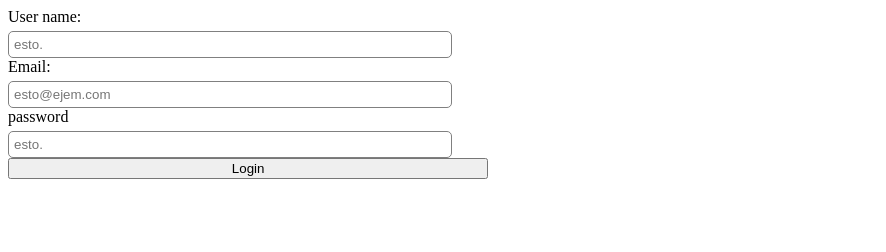
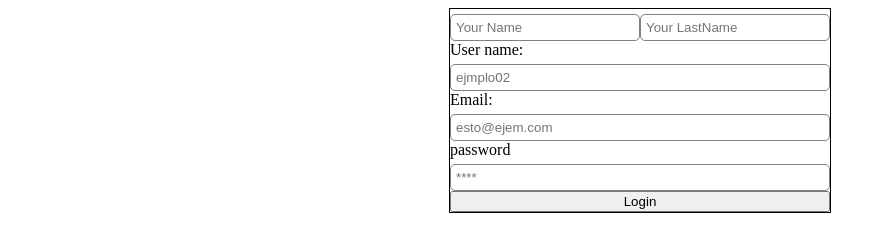
Before and after one commit to DiegoRodriguezRojas/Ejercicio-Formularios, a plain HTML site: page index.html in a window 1280 px wide. Shown: the whole page, without its empty margins (0-886 px from the left). Drawn offline with Linux system fonts and the light colour scheme.

Commit message:
Se uso flexbox para los label e input

```diff
--- a/css/main.css
+++ b/css/main.css
@@ -1,5 +1,22 @@
 section{
-  width: 38%;
+  display: flex;
+  justify-content: center;
+}
+
+
+form{
+  width: 380px;
+  border: 1px solid;
+  display: flex;
+  flex-direction: column;
+}
+
+.two-colums{
+  display: flex;
+}
+
+.two-colums > * {
+  width: 50%;
 }
 
 input{
@@ -7,13 +24,13 @@ input{
   border: 1px solid grey;
   padding: 5px;
   margin-top: 5px;
-  width: 90%;
+  /* width: 90%; */
 }
 
-label, input{
+/* label, input{
   display: block;
 
-}
+} */
 
 button{
   width: 100%;
--- a/index.html
+++ b/index.html
@@ -8,12 +8,16 @@
   <body>
     <section>
       <form action="#" method="post">
+        <div class="two-colums">
+            <input type="text" name="name" id="name" placeholder="Your Name">
+              <input type="text" name="last name" id="lastname" placeholder="Your LastName">
+        </div>
         <label for="user-name">User name:</label>
-        <input type="text" name="user-name" id="user-name" placeholder="esto.">
+        <input type="text" name="user-name" id="user-name" placeholder="ejmplo02">
         <label for="email">Email:</label>
         <input type="email" name="email" id="email" placeholder="esto@ejem.com">
         <label for="password">password</label>
-        <input type="password" name="password" id="password" placeholder="esto.">
+        <input type="password" name="password" id="password" placeholder="****">
         <button type="submit" name="button">Login</button>
       </form>
     </section>
```
